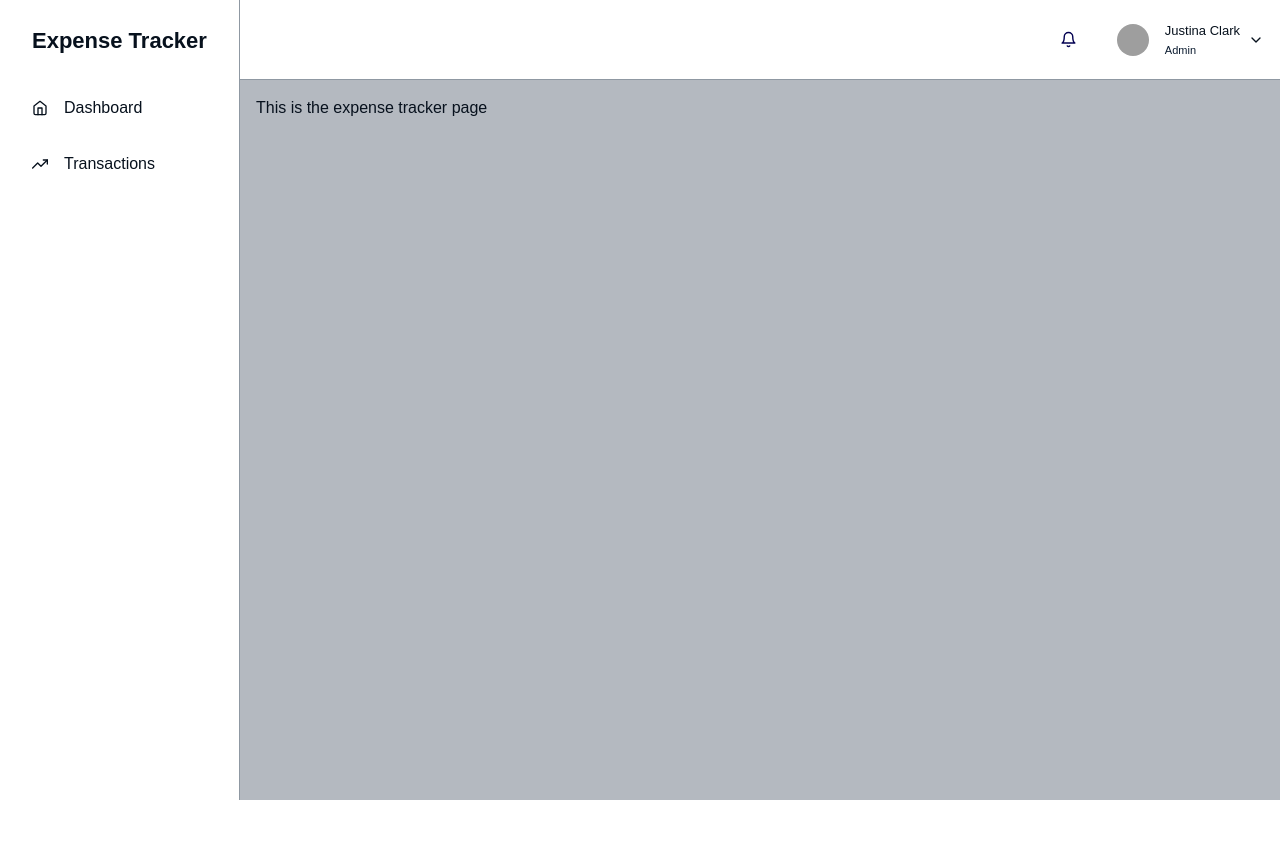
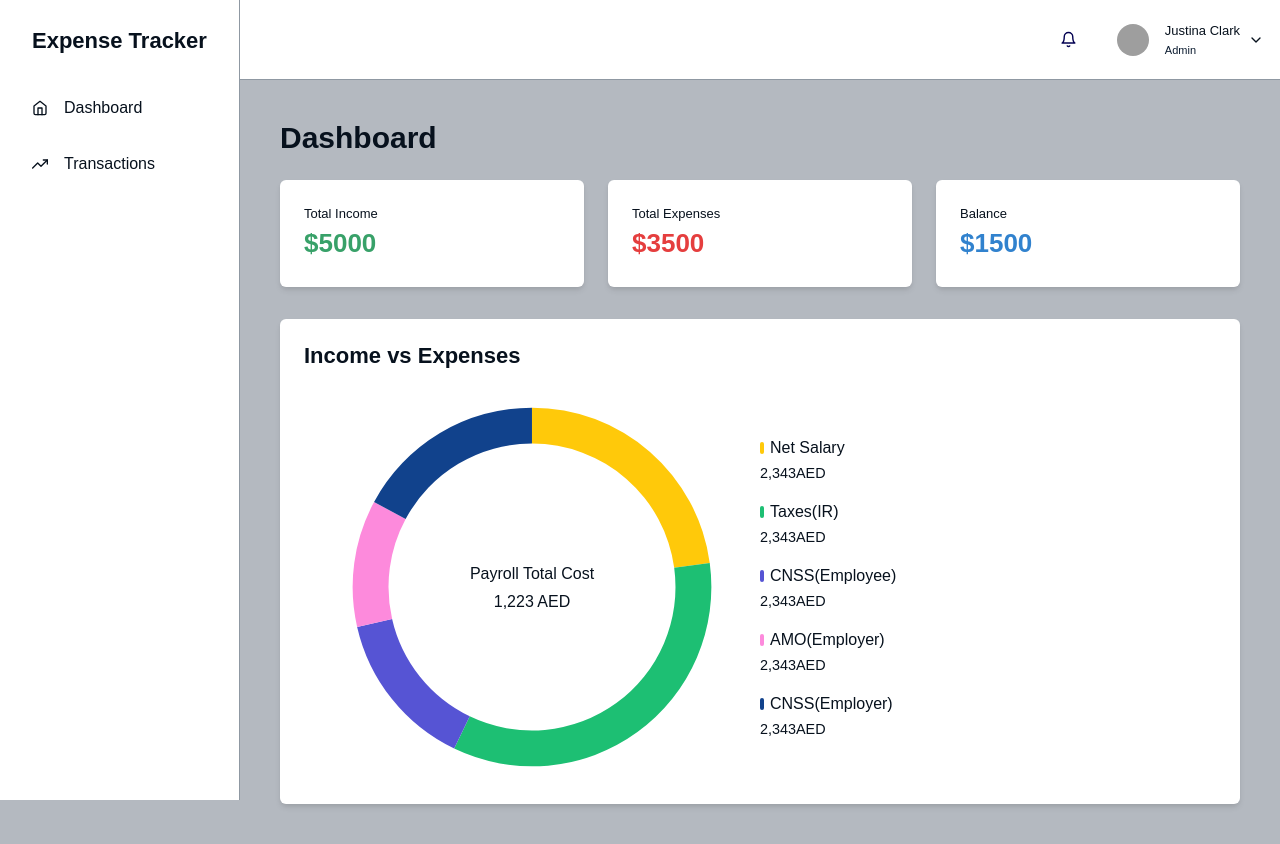
Before and after one commit to ayodeji1167/finance-tracker, a React (Vite) app: page / in a window 1280 px wide. Before the commit the page ends 800 px from the top, so only its background shows below. Built offline with nearby package versions, Linux system fonts and the light colour scheme; grey boxes are pictures that could not be loaded.

Commit message:
added dashboard skeleton

```diff
--- a/package.json
+++ b/package.json
@@ -21,11 +21,13 @@
     "@tanstack/react-query": "^4.36.1",
     "@tanstack/react-query-devtools": "^5.4.2",
     "@tanstack/react-table": "^8.20.5",
+    "apexcharts": "^4.0.0",
     "axios": "^1.5.1",
     "formik": "^2.4.5",
     "framer-motion": "^10.16.1",
     "moment": "^2.29.4",
     "react": "^18.2.0",
+    "react-apexcharts": "^1.5.0",
     "react-dom": "^18.2.0",
     "react-helmet": "^6.1.0",
     "react-helmet-async": "^1.3.0",
--- a/src/features/expense-tracker/components/Home.tsx
+++ b/src/features/expense-tracker/components/Home.tsx
@@ -1,5 +1,172 @@
+import { addComma } from '@/utils/number-helper';
+import {
+  Box,
+  SimpleGrid,
+  Text,
+  Stat,
+  StatLabel,
+  StatNumber,
+  Heading,
+  Flex,
+  Stack,
+} from '@chakra-ui/react';
 import React from 'react';
+import ReactApexChart from 'react-apexcharts';
 
+const expenseCategories = [800, 1200, 500, 400, 600];
+const expenseChartOptions: ApexCharts.ApexOptions = {
+  chart: {
+    type: 'donut',
+  },
+  labels: ['Food', 'Business', 'Transport', 'Entertainment', 'Others'],
+  dataLabels: {
+    enabled: false,
+  },
+  plotOptions: {
+    pie: {
+      donut: {
+        size: '80%',
+        labels: {
+          show: false,
+        },
+      },
+    },
+  },
+  legend: {
+    show: false,
+  },
+  colors: ['#FFC90A', '#1DBF73', '#5654D4', '#FD8ADC', '#11428C'],
+  stroke: {
+    show: false, // Removes the border between slices
+  },
+};
+
+function Item({ color, name, value }) {
+  return (
+    <Box>
+      <Flex alignItems={'center'} mb={'.15rem'} gap={'.375rem'}>
+        <Box bg={color} h=".75rem" w=".25rem" rounded={'.25rem'}></Box>
+        <Text textStyle={'p-200'} color={'neutral.700'} fontWeight={500}>
+          {name}
+        </Text>
+      </Flex>
+      <Text fontWeight={500} fontSize={'.9rem'}>
+        {value}AED
+      </Text>
+    </Box>
+  );
+}
 export function Home() {
-  return <div>This is the expense tracker page</div>;
+  // Dummy data for statistics and chart
+  const stats = {
+    income: 5000,
+    expenses: 3500,
+    balance: 1500,
+  };
+
+  return (
+    <Box p={6}>
+      <Heading as="h2" size="lg" mb={6}>
+        Dashboard
+      </Heading>
+
+      {/* Statistics Cards */}
+      <SimpleGrid columns={{ base: 1, md: 3 }} spacing={6} mb={8}>
+        <StatCard
+          label="Total Income"
+          value={`$${stats.income}`}
+          color="green.500"
+        />
+        <StatCard
+          label="Total Expenses"
+          value={`$${stats.expenses}`}
+          color="red.500"
+        />
+        <StatCard
+          label="Balance"
+          value={`$${stats.balance}`}
+          color="blue.500"
+        />
+      </SimpleGrid>
+
+      {/* Chart */}
+      <Box bg="white" p={6} borderRadius="md" shadow="md">
+        <Heading as="h3" size="md" mb={4}>
+          Income vs Expenses
+        </Heading>
+        <Flex
+          // justifyContent={'space-between'}
+          direction={{ base: 'column', md: 'row' }}
+          mt={'1.75rem'}
+          alignItems={'center'}
+        >
+          <Box flexBasis={'50%'} position="relative" w={'20rem'}>
+            <ReactApexChart
+              options={expenseChartOptions}
+              series={expenseCategories}
+              type="donut"
+              width="100%"
+            />
+            <Box
+              position="absolute"
+              top="50%"
+              left="50%"
+              transform="translate(-50%, -50%)"
+            >
+              <Text
+                textAlign={'center'}
+                mb={'.2rem'}
+                textStyle={'p-200'}
+                color={'neutral.800'}
+                fontWeight={500}
+              >
+                Payroll Total Cost
+              </Text>
+              <Text textAlign={'center'} textStyle={'h-600'}>
+                {addComma(1223)} AED
+              </Text>
+            </Box>
+          </Box>
+          <Stack spacing={'1rem'}>
+            <Item
+              name={'Net Salary'}
+              value={addComma(2343)}
+              color={'#FFC90A'}
+            />
+            <Item name={'Taxes(IR)'} value={addComma(2343)} color={'#1DBF73'} />
+            <Item
+              name={'CNSS(Employee)'}
+              value={addComma(2343)}
+              color={'#5654D4'}
+            />
+            <Item
+              name={'AMO(Employer)'}
+              value={addComma(2343)}
+              color={'#FD8ADC'}
+            />
+            <Item
+              name={'CNSS(Employer)'}
+              value={addComma(2343)}
+              color={'#11428C'}
+            />
+          </Stack>
+        </Flex>
+      </Box>
+    </Box>
+  );
 }
+
+interface StatCardProps {
+  label: string;
+  value: string;
+  color: string;
+}
+
+const StatCard: React.FC<StatCardProps> = ({ label, value, color }) => (
+  <Box bg="white" p={6} borderRadius="md" shadow="md">
+    <Stat>
+      <StatLabel>{label}</StatLabel>
+      <StatNumber color={color}>{value}</StatNumber>
+    </Stat>
+  </Box>
+);
--- /dev/null
+++ b/src/utils/number-helper.ts
@@ -0,0 +1,19 @@
+export function addComma(value: any) {
+  if (isNaN(value)) {
+    return 'Invalid number';
+  }
+
+  const numberValue = Number(value);
+
+  if (Number.isInteger(numberValue)) {
+    return numberValue.toString().replace(/\B(?=(\d{3})+(?!\d))/g, ',');
+  } else {
+    const formattedValue = numberValue.toFixed(2);
+
+    const parts = formattedValue.split('.');
+
+    parts[0] = parts[0].replace(/\B(?=(\d{3})+(?!\d))/g, ',');
+
+    return parts.join('.');
+  }
+}
```
Also changed, not shown: 1 other file (tests, documents, lock files or other folders).
